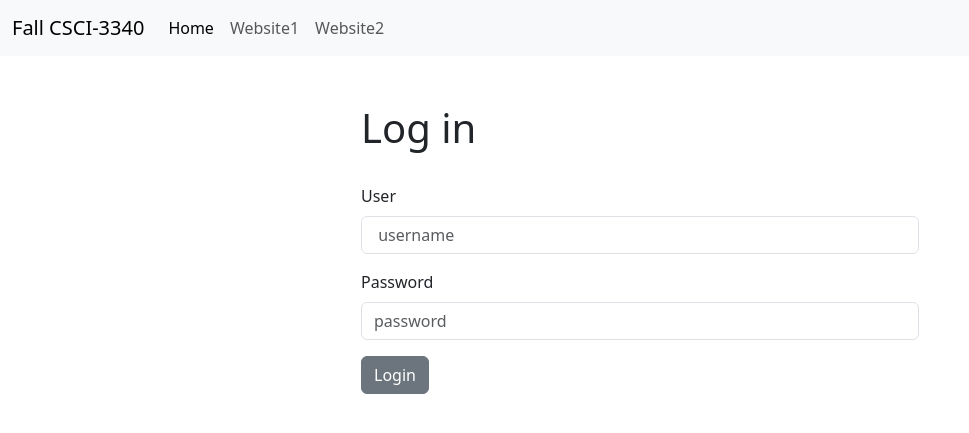
After one commit to ayleenjim/swe-project, a Django app: template newApp/templates/home copy.html in a window 1280 px wide. The commit adds this page. Shown: the top 433 px of the page, without its empty margins (0-969 px from the left). Run offline with Django 5.2, Linux system fonts and the light colour scheme; the template is opened without the code that fills it, so the values that code supplies are empty.

Commit message:
ADD login

```diff
--- /dev/null
+++ b/newApp/templates/home copy.html
@@ -0,0 +1,37 @@
+{% extends 'base.html' %}
+
+{% block content %}
+
+
+<div class ="col-md-6 offset-md-3">
+	</br>
+
+{% if user.is_authenticated %}
+
+<h1>USER LOGGED</h1>
+
+{% else %}
+<h1>Log in</h1>
+</br>
+
+<form method="POST" action="{% url 'home' %}">
+	{% csrf_token %}
+	<form>
+  <div class="mb-3">
+    <label for="exampleInputEmail1" class="form-label">User</label>
+    <input type="text" class="form-control" name= "username", placeholder=" username" required >
+
+  </div>
+  <div class="mb-3">
+    <label for="exampleInputPassword1" class="form-label">Password</label>
+    <input type="password" class="form-control" name ="password", placeholder="password" required >
+  </div>
+
+  <button type="submit" class="btn btn-secondary">Login</button>
+</form>
+</form>
+
+</div>
+{% endif %}
+
+{% endblock %}
--- a/newApp/urls.py
+++ b/newApp/urls.py
@@ -1,7 +1,8 @@
-from django.urls import path, include
+from django.urls import path
 from . import views
 
 urlpatterns = [
-    path('admin/', admin.sites.url),
     path('', views.home, name= 'home'),
+    path('login/', views.login_user, name= 'login'),
+    path('logout/', views.logout_user, name= 'logout'),
 ]
--- a/newApp/views.py
+++ b/newApp/views.py
@@ -4,3 +4,9 @@ from django.contrib.auth import authenticate, login, logout
 # Create your views here.
 def home(request):
     return render(request, 'home.html', {})
+
+def login_user(request):
+    pass
+
+def logout_user(request):
+    pass
--- a/test1/urls.py
+++ b/test1/urls.py
@@ -18,6 +18,6 @@ from django.contrib import admin
 from django.urls import path, include
 
 urlpatterns = [
-    #path('admin/', admin.site.urls),
+    path('admin/', admin.site.urls),
     path('',include('newApp.urls')),
 ]
```
Also changed, not shown: newApp/templates/home.html (indentation only).
